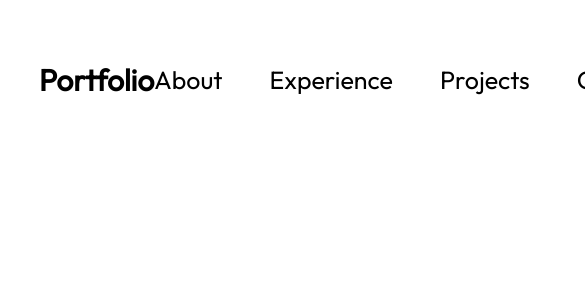
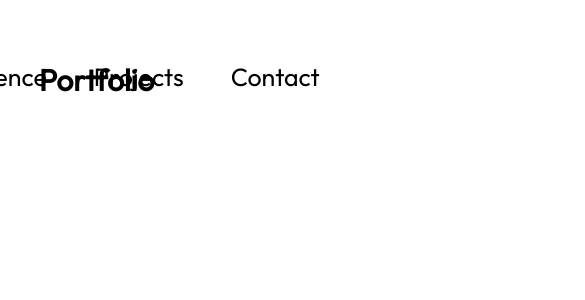
Before and after one commit to Dikshasharmaa/ResponsivePortfolio, a React (Create React App) app: page / in a window 390 px wide. Shown: the top 300 px of the page, 585 px wide, since content can reach past the window. Built offline with nearby package versions, Linux system fonts and the light colour scheme.

Commit message:
added css for responsive website

```diff
--- a/src/components/Navbar.module.css
+++ b/src/components/Navbar.module.css
@@ -29,3 +29,24 @@
     color: var(--color-text);
     text-decoration: none;
 }
+@media screen and (max-width:830px){
+    .navbar{
+        flex-direction: column;
+        align-items: flex-start;
+
+    }
+    .menu{
+        position: absolute;
+        right: 0;
+        margin-right: 10%;
+        flex-direction: column;
+        align-items: flex-end;
+        gap: 11px;
+        z-index: 3;
+    }
+    .menuBtn{
+        display: block;
+        cursor: pointer;
+
+    }
+}
```
Also changed, not shown: public/assets/nav/menuIcon.png (renamed from public/assets/nav/6ead33d7e403da8d32c55c73fbe8d8eb (1).png).
